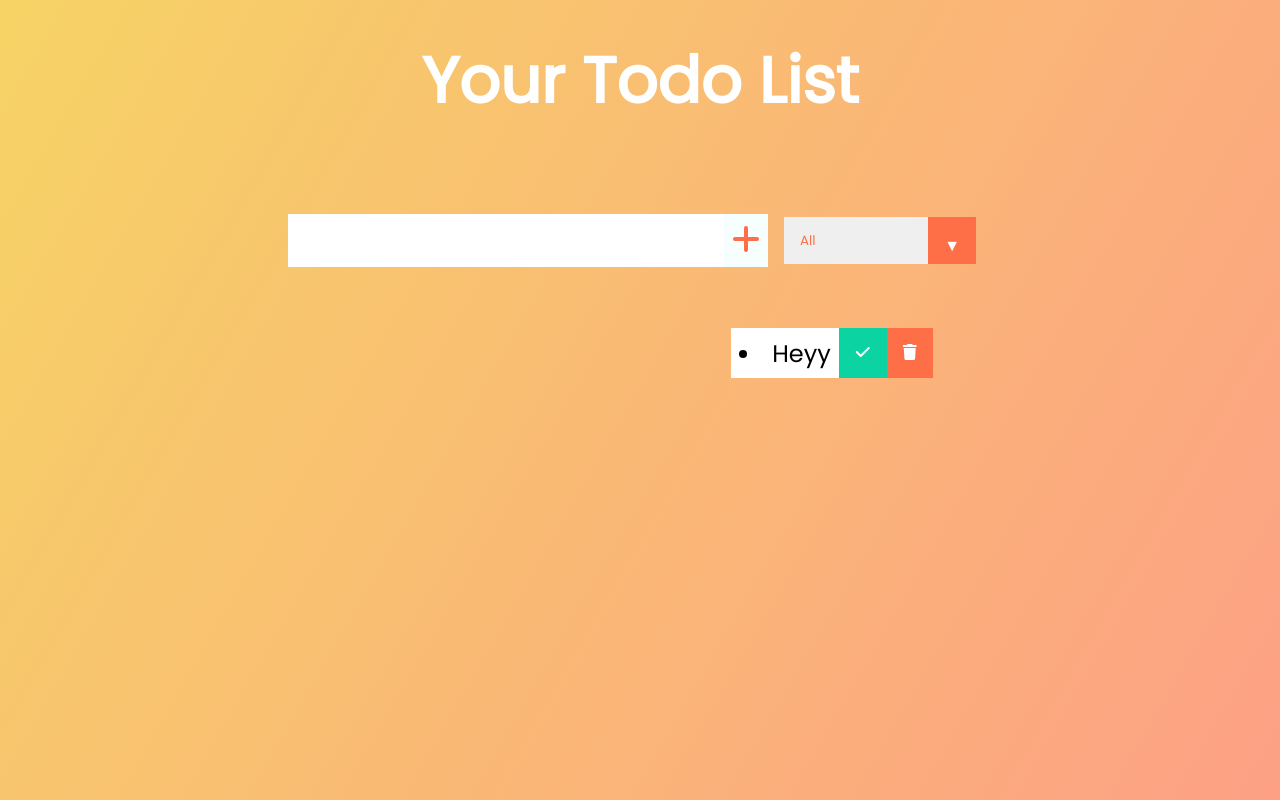
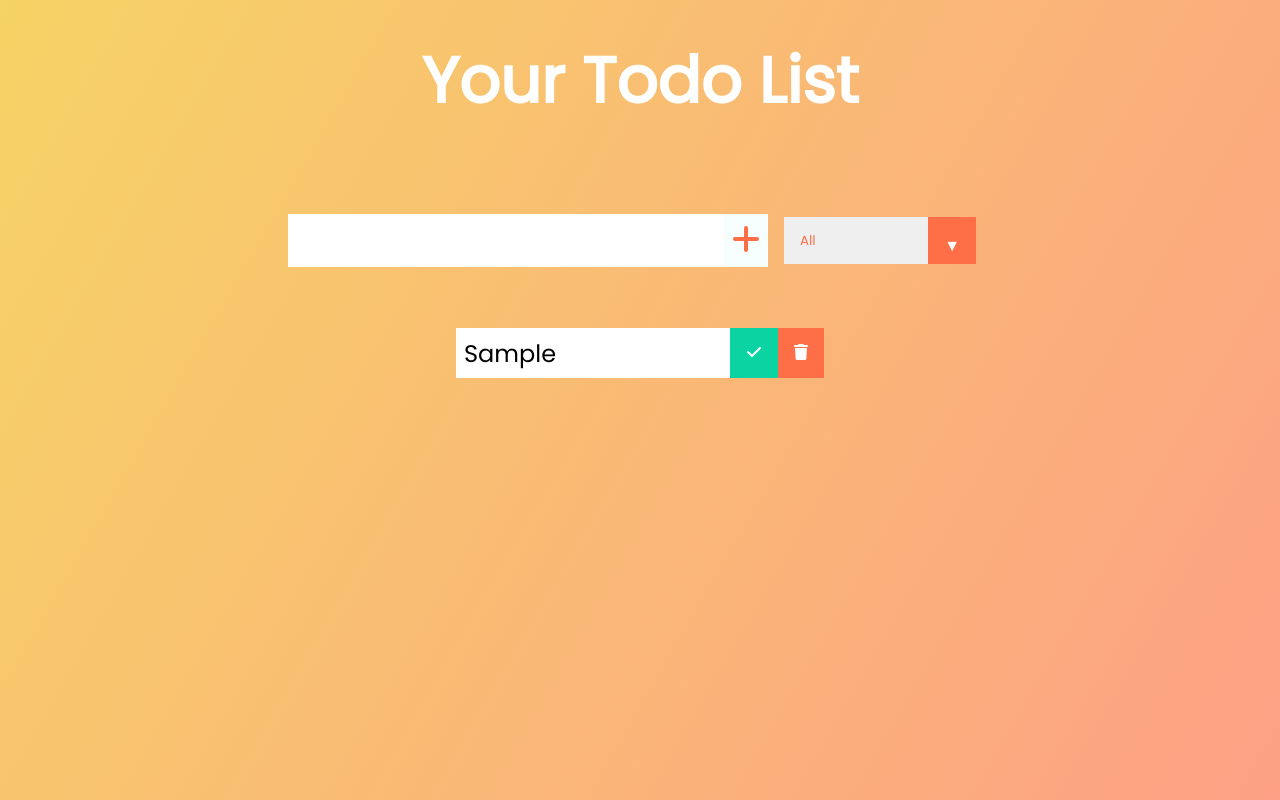
Before and after one commit to nidhi-kala/react-code, a React (Create React App) app in the folder todo/: page / in a window 1280 px wide. Both pictures are taken after typing "Sample" into the empty fields and a click on the button 746 px from the left and 240 px from the top of the page. Built offline with nearby package versions, Linux system fonts and the light colour scheme.

Commit message:
Delete functionality working

```diff
--- a/todo/src/App.css
+++ b/todo/src/App.css
@@ -63,6 +63,7 @@ form button:hover {
 }
 .todo li {
   flex: 1;
+  list-style: none;
 }
 
 .trash-btn,
--- a/todo/src/App.js
+++ b/todo/src/App.js
@@ -16,7 +16,7 @@ function App() {
         inputText={inputText}
         setInputText={setInputText}
       />
-      <TodoList />
+      <TodoList setTodos={setTodos} todos={todos} />
     </div>
   );
 }
--- a/todo/src/components/Form.js
+++ b/todo/src/components/Form.js
@@ -1,3 +1,4 @@
+import { useState } from "react";
 const Form = ({ inputText, setInputText, todos, setTodos }) => {
   const inputTextHandler = (e) => {
     setInputText(e.target.value);
@@ -7,7 +8,11 @@ const Form = ({ inputText, setInputText, todos, setTodos }) => {
     e.preventDefault();
     setTodos([
       ...todos,
-      { text: inputText, completed: false, id: Math.random() * 1000 },
+      {
+        text: inputText,
+        completed: false,
+        id: Math.floor(Math.random() * 1000),
+      },
     ]);
     setInputText("");
   };
--- a/todo/src/components/Todo.js
+++ b/todo/src/components/Todo.js
@@ -1,11 +1,17 @@
-const Todo = () => {
+const Todo = ({ text, todo, todos, setTodos }) => {
+  //Events
+  const deleteHandler = () => {
+    setTodos(todos.filter((el) => el.id !== todo.id));
+    console.log(todo);
+  };
+
   return (
     <div className="todo">
-      <li className="todo-item">Heyy</li>
+      <li className="todo-item">{text}</li>
       <button className="complete-btn">
         <i className="fas fa-check"></i>
       </button>
-      <button className="trash-btn">
+      <button onClick={deleteHandler} className="trash-btn">
         <i className="fas fa-trash"></i>
       </button>
     </div>
--- a/todo/src/components/TodoList.js
+++ b/todo/src/components/TodoList.js
@@ -1,10 +1,19 @@
 import Todo from "./Todo";
 
-const TodoList = () => {
+const TodoList = ({ todos, setTodos }) => {
   return (
     <div className="todo-container">
-      <ul className="todo-list"></ul>
-      <Todo />
+      <ul className="todo-list">
+        {todos.map((todo) => (
+          <Todo
+            setTodos={setTodos}
+            todos={todos}
+            text={todo.text}
+            key={todo.id}
+            todo={todo}
+          />
+        ))}
+      </ul>
     </div>
   );
 };
```
